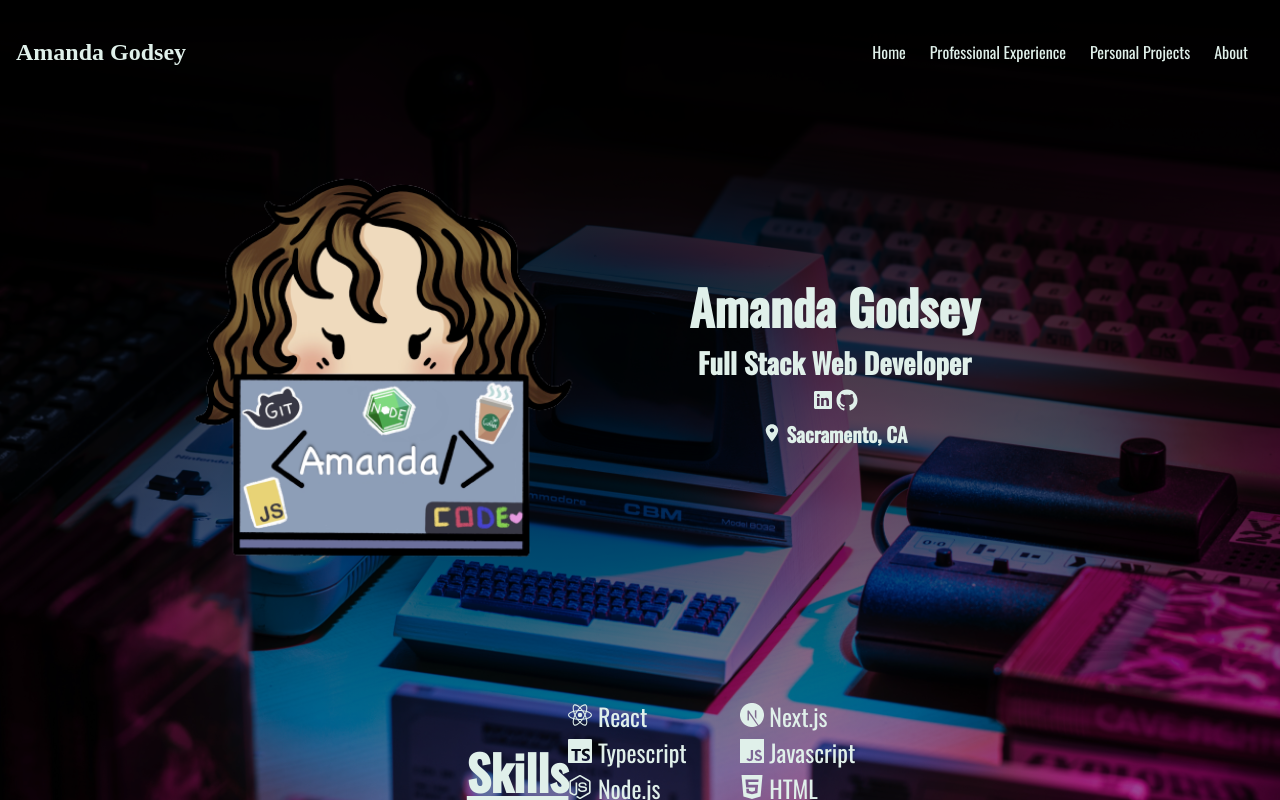
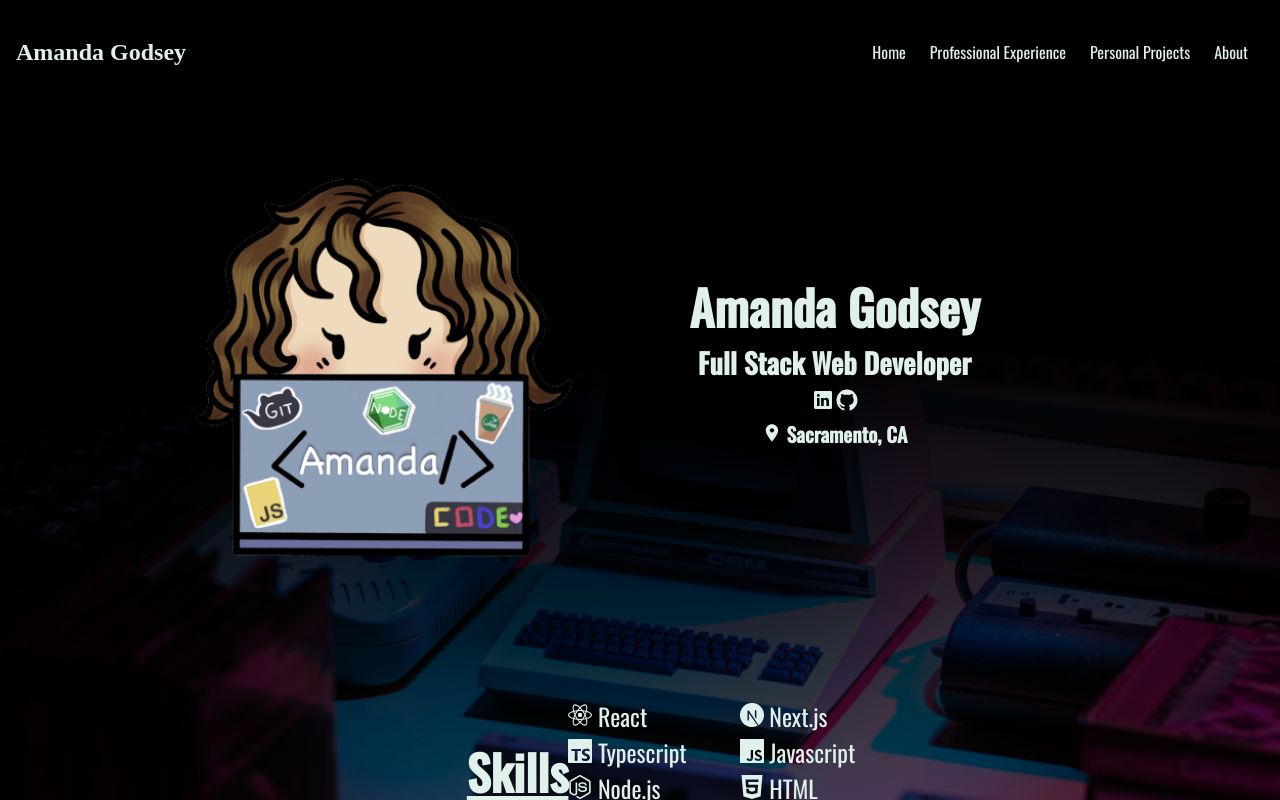
Before and after one commit to mander-pander/newPortfolio, a Next.js app: page / in a window 1280 px wide. Shown: the top 800 px of the page. Built offline with nearby package versions, Linux system fonts and the light colour scheme; a web font is replaced by a local one.

Commit message:
nav and minor background adjustment

```diff
--- a/styles/globals.css
+++ b/styles/globals.css
@@ -10,11 +10,12 @@
 
 html,
 body {
-  /* min-width: 100%;
-  min-height: 100%; */
+  min-width: 100%;
+  min-height: 100%;
   overflow-x: hidden;
-  background-image: linear-gradient(to bottom, #000, #01010a42), url("../assets/lorenzo-herrera-p0j-mE6mGo4-unsplash.jpg");
-  background-position: bottom;
+  background-image: linear-gradient(to bottom, #000 30%, #01010a8c), url("../assets/lorenzo-herrera-p0j-mE6mGo4-unsplash.jpg");
+  /* background-color: #00000001; */
+  background-position: 0 60px;
   background-blend-mode: multiply;
   background-size: cover;
   background-repeat: no-repeat;
@@ -39,6 +40,7 @@ nav {
   justify-content: space-between;
   align-items: center;
   color: #e0f0ea;
+  background-color: #000;
 }
 
 .nav h1 {
@@ -64,7 +66,6 @@ nav {
   flex-direction: column;
   position: fixed;
   top: 60px;
-  width: 100vw;
   row-gap: 24px;
   right: -100vw;
   padding: 24px 16px;
@@ -94,6 +95,11 @@ nav {
 } */
 
 @media screen and (min-width: 768px) {
+
+  html,
+  body {
+    background-position: 0 50px;
+}
   .nav__menu-bar {
     display: none;
   }
```
